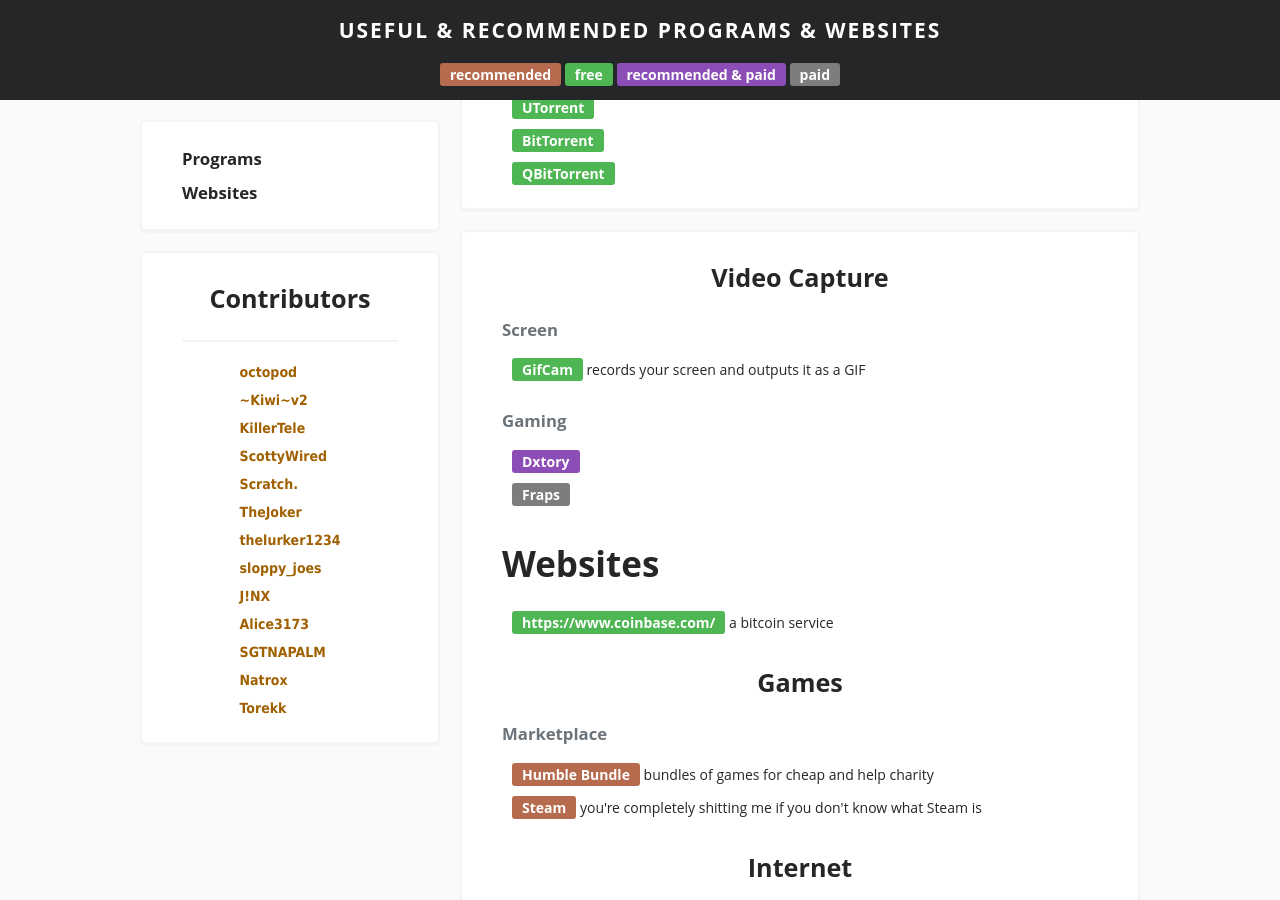
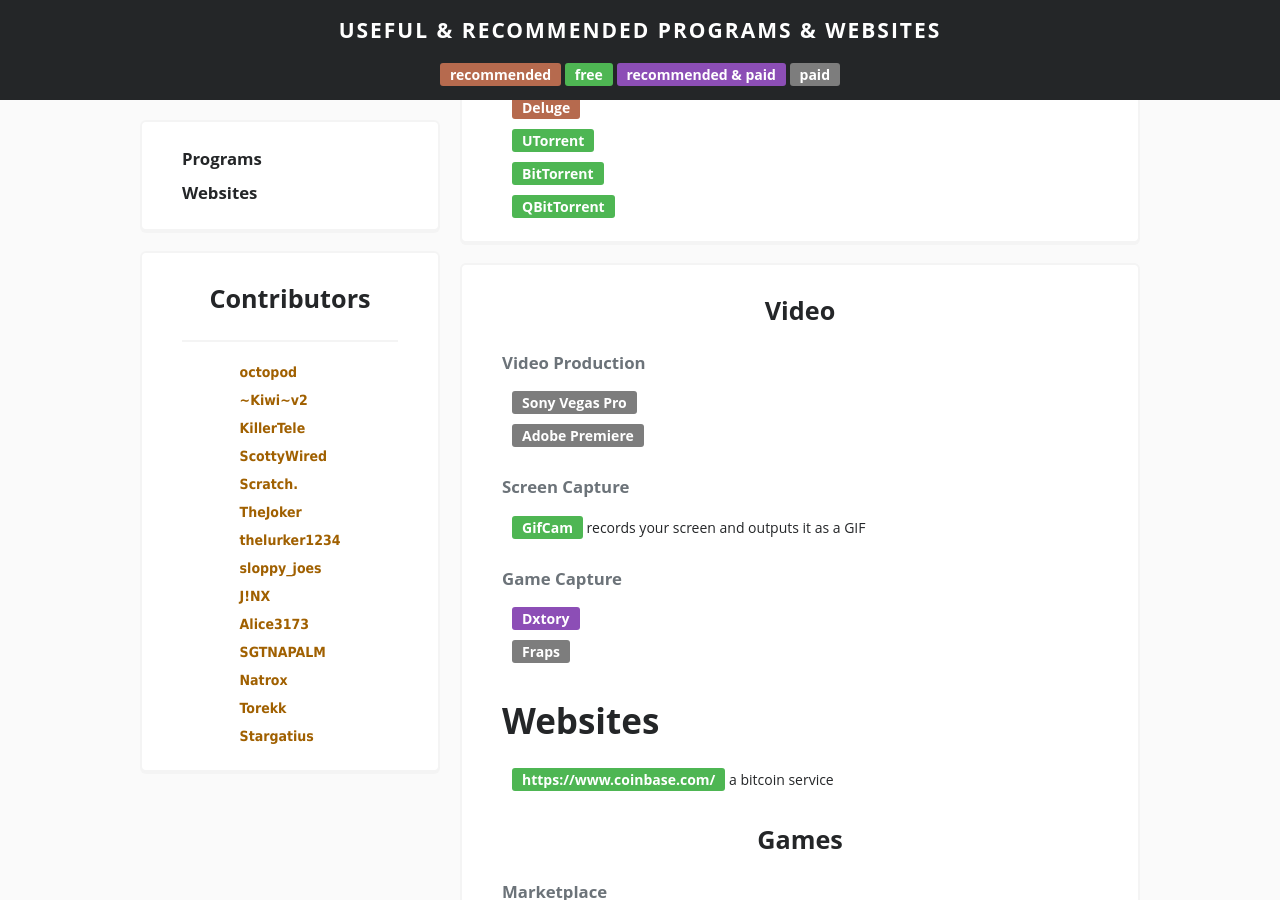
Before and after one commit to bakana808/apps-that-dont-suck, a Jekyll site: the page built from index.html, in a window 1280 px wide and 900 px high, scrolled down 9090 px. Built offline with Jekyll 4.4.1, drawn with Linux system fonts in a browser that asks for light colours; nearby versions of some CDN libraries; a style sheet for code colours, icons or effects is not loaded.

Commit message:
added contributions by TheJoker and Stargatius

```diff
--- a/_includes/contributors.md
+++ b/_includes/contributors.md
@@ -16,3 +16,4 @@
 - SGTNAPALM
 - Natrox
 - Torekk
+- Stargatius
--- a/_includes/program-list.md
+++ b/_includes/program-list.md
@@ -441,8 +442,6 @@
 - {:free}[HexChat][hexchat] an open-source IRC client
 - {:free}[Pidgin][pidgin]
 
-
-
 </div><!-- end of group -->
 
 <div class="label-group">
@@ -458,13 +457,18 @@
 
 <div class="label-group">
 
-### Video Capture
+### Video
 
-##### Screen
+##### Video Production
+
+- {:paid}[Sony Vegas Pro][vegaspro]
+- {:paid}[Adobe Premiere][adobe-premiere]
+
+##### Screen Capture
 
 - {:free}[GifCam][gifcam] records your screen and outputs it as a GIF
 
-##### Gaming
+##### Game Capture
 
 - {:rcpd}[Dxtory][dxtory]
 - {:paid}[Fraps][fraps]
@@ -561,4 +565,7 @@
 [paintnet]: http://www.getpaint.net/index.html
 [blender]: http://blender.org/
 [xmplay]: http://www.un4seen.com/
+[vegaspro]: http://www.sonycreativesoftware.com/vegaspro
+[adobe-premiere]: http://www.adobe.com/products/premiere.html
+[cuteftp]: http://www.cuteftp.com/
 {% endif %}
```
Also changed, not shown: other parts of _includes/program-list.md (+1 -0 lines).
